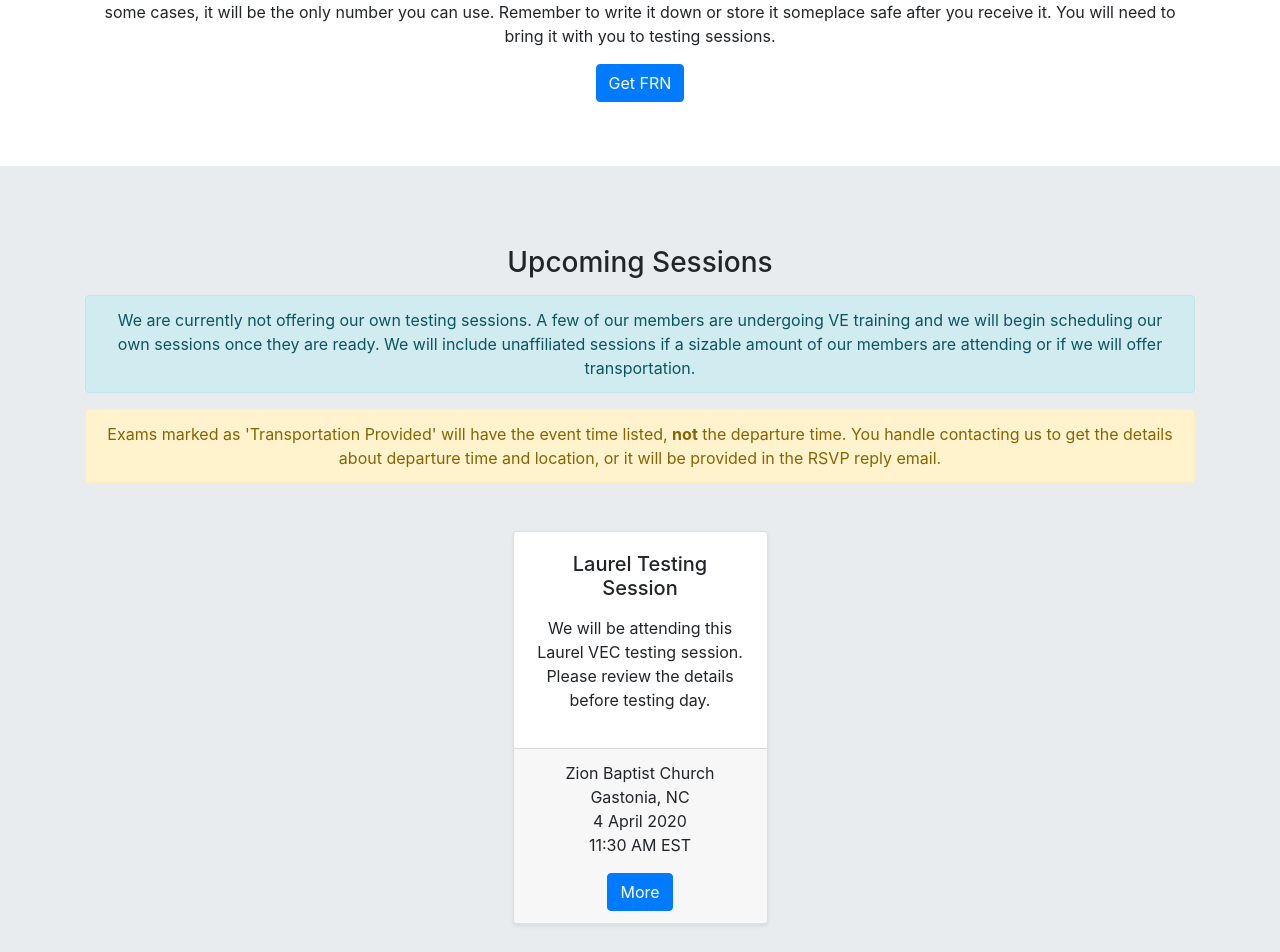
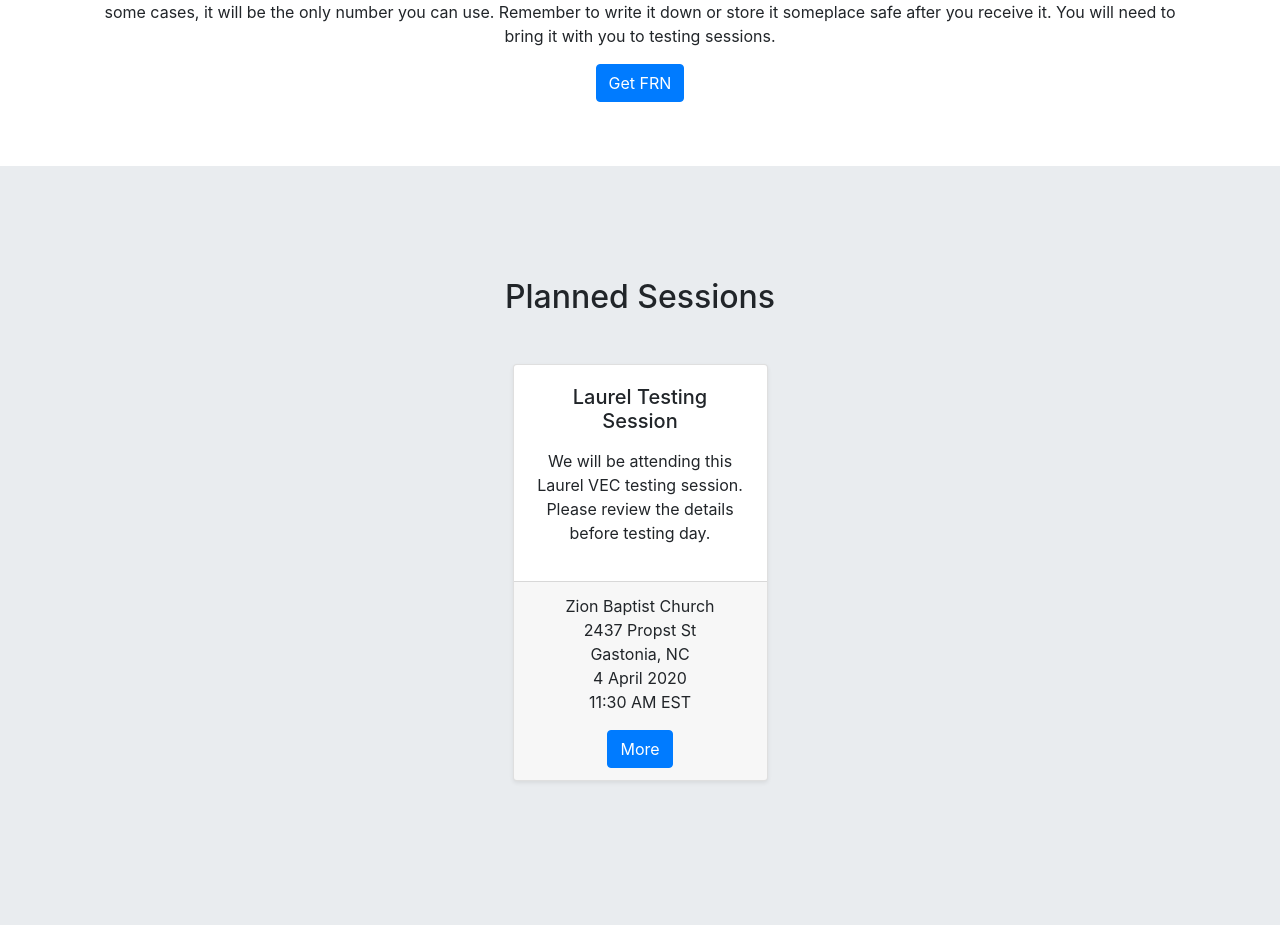
Before and after one commit to w0unc/w0unc.github.io, a Jekyll site: the page built from testing.html, in a window 1280 px wide. Shown: the part 459-1411 px from the top of the page. Built offline with Jekyll 4.4.1, drawn with Linux system fonts in a browser that asks for light colours.

Commit message:
Mobile events layout fix

```diff
--- a/assets/css/w0unc.css
+++ b/assets/css/w0unc.css
@@ -101,3 +101,36 @@
 			column-count: 3;
 	}
 }
+
+
+/*******************************/
+/*   BOOTSTRAP CARD DECK FIX   */
+/*******************************/
+
+@media (min-width: 576px) {
+	.card-deck .card {
+			max-width: calc(50% - 30px);
+			min-width: calc(50% - 30px);
+	}
+}
+
+@media (min-width: 768px) {
+	.card-deck .card {
+		max-width: calc(50% - 30px);
+		min-width: calc(50% - 30px);
+	}
+}
+
+@media (min-width: 992px) {
+	.card-deck .card {
+		max-width: calc(25% - 30px);
+		min-width: calc(25% - 30px);
+	}
+}
+
+@media (min-width: 1200px) {
+	.card-deck .card {
+		max-width: calc(25% - 30px);
+		min-width: calc(25% - 30px);
+	}
+}
--- a/events.html
+++ b/events.html
@@ -5,7 +5,6 @@
 
 <!-- Events -->
 <div class="container my-4 my-md-5 text-center" id="events">
-	<h2 class="pb-2">Planned Events</h2>
 	<div class="row">
 		<div class="col my-3">
 			<div class="card-deck">
@@ -13,7 +12,7 @@
 				{% for post in site.posts reversed %}
 					{% assign eventStartDate = post.date | date: '%s' %}
 					{% if eventStartDate > curDate %}
-						<div class="card my-3 shadow-sm" style="min-width: calc(25% - 30px); max-width: calc(25% - 30px)">
+						<div class="card my-3 mx-auto shadow-sm">
 							<div class="card-body">
 								<h5 class="card-title">{{ post.title }}</h5>
 								<p class="card-text">{{ post.excerpt }}</p>
--- a/index.html
+++ b/index.html
@@ -53,7 +53,7 @@
 				{% for post in site.posts reversed %}
 					{% assign eventStartDate = post.date | date: '%s' %}
 					{% if eventStartDate > curDate and i < 4 %}
-						<div class="card shadow-sm">
+						<div class="card my-3 mx-auto shadow-sm">
 							<div class="card-body">
 								<h5 class="card-title">{{ post.title }}</h5>
 								<p class="card-text">{{ post.excerpt }}</p>
--- a/testing.html
+++ b/testing.html
@@ -19,22 +19,17 @@
 
 <!-- Upcoming Sessions -->
 <div class="jumbotron jumbotron-fluid my-4 my-md-5 text-center">
-	<div class="container" id="events">
+	<div class="container my-4 my-md-5 text-center" id="events">
+		<h2 class="pb-2">Planned Sessions</h2>
 		<div class="row">
 			<div class="col my-3">
-				<h3 class="pb-2">Upcoming Sessions</h3>
-				<p class="alert alert-info" role="alert">We are currently not offering our own testing sessions. A few of our members are undergoing VE training and we will begin scheduling our own sessions once they are ready. We will include unaffiliated sessions if a sizable amount of our members are attending or if we will offer transportation.</p>
-				<p class="alert alert-warning" role="alert">Exams marked as 'Transportation Provided' will have the event time listed, <span class="font-weight-bold">not</span> the departure time. You handle contacting us to get the details about departure time and location, or it will be provided in the RSVP reply email.</p>
-			</div>
-		</div>
-		<div class="row">
+				<div class="card-deck">
 					{% assign i = 0 %}
 					{% assign curDate = site.time | date: '%s' %}
 					{% for post in site.posts reversed %}
 						{% assign eventStartDate = post.date | date: '%s' %}
 						{% if eventStartDate > curDate and i < 4 and post.categories contains "tests" %}
-					<div class="col-md-6 col-lg-3 my-3 mx-auto">
-						<div class="card shadow-sm">
+							<div class="card my-3 mx-auto shadow-sm">
 								<div class="card-body">
 									<h5 class="card-title">{{ post.title }}</h5>
 									<p class="card-text">{{ post.excerpt }}</p>
@@ -42,6 +37,7 @@
 								<div class="card-footer">
 									<ul class="list-unstyled">
 										<li style="overflow: hidden; text-overflow: ellipsis; white-space: nowrap">{{ post.location }}</li>
+										<li>{{ post.street }}</li>
 										<li>{{ post.address }}</li>
 										<li>{{ post.date | date: "%-d %B %Y" }}</li>
 										<li>{{ post.time }}</li>
@@ -57,10 +53,11 @@
 									{% endif %}
 								</div>
 							</div>
-					</div>
 							{% assign i = i | plus: 1 %}
 						{% endif %}
 					{% endfor %}
+				</div>
+			</div>
 		</div>
 	</div>
 </div>
```
Lines whose indentation alone changed are shown as unchanged.
